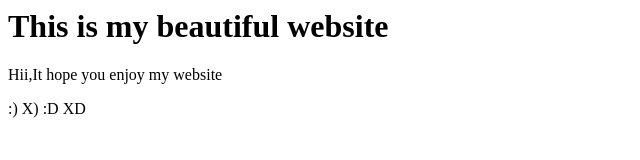
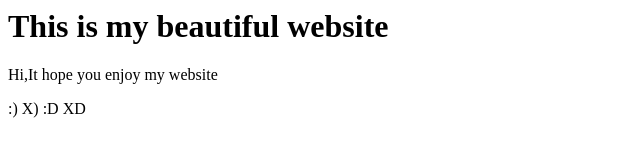
Before and after one commit to mohitsaurot/awesome-rep, a plain HTML site: page index.html in a window 1280 px wide. Shown: the full height of the page, 0-640 px from the left. Drawn offline with Linux system fonts and the light colour scheme.

Commit message:
changed welcome to Hi

```diff
--- a/index.html
+++ b/index.html
@@ -1,6 +1,6 @@
 <html>
 <title>This is my website</title>
 <h1>This is my beautiful website</h1>
-<p>Hii,It hope you enjoy my website</p>
+<p>Hi,It hope you enjoy my website</p>
 <p> :) X) :D XD </p>
 </html>
```
